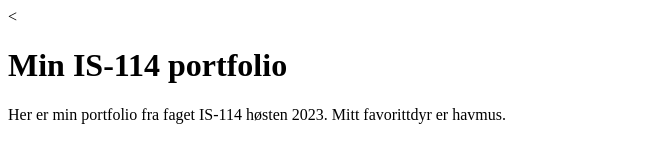
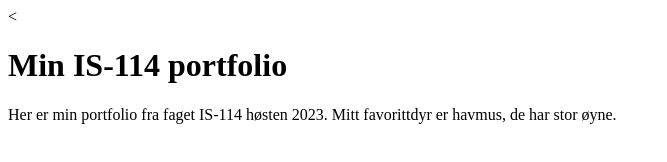
Before and after one commit to ginabroten/IS-114, a plain HTML site: page docs/index.html in a window 1280 px wide. Shown: the whole page, without its empty margins (0-667 px from the left). Drawn offline with Linux system fonts and the light colour scheme.

Commit message:
la til detalj

```diff
--- a/docs/index.html
+++ b/docs/index.html
@@ -7,6 +7,6 @@
 <</head>
 <body>
   <h1>Min IS-114 portfolio</h1>
-  <p>Her er min portfolio fra faget IS-114 høsten 2023. Mitt favorittdyr er havmus. </p>
+  <p>Her er min portfolio fra faget IS-114 høsten 2023. Mitt favorittdyr er havmus, de har stor øyne. </p>
 </body>
 </html>
```
